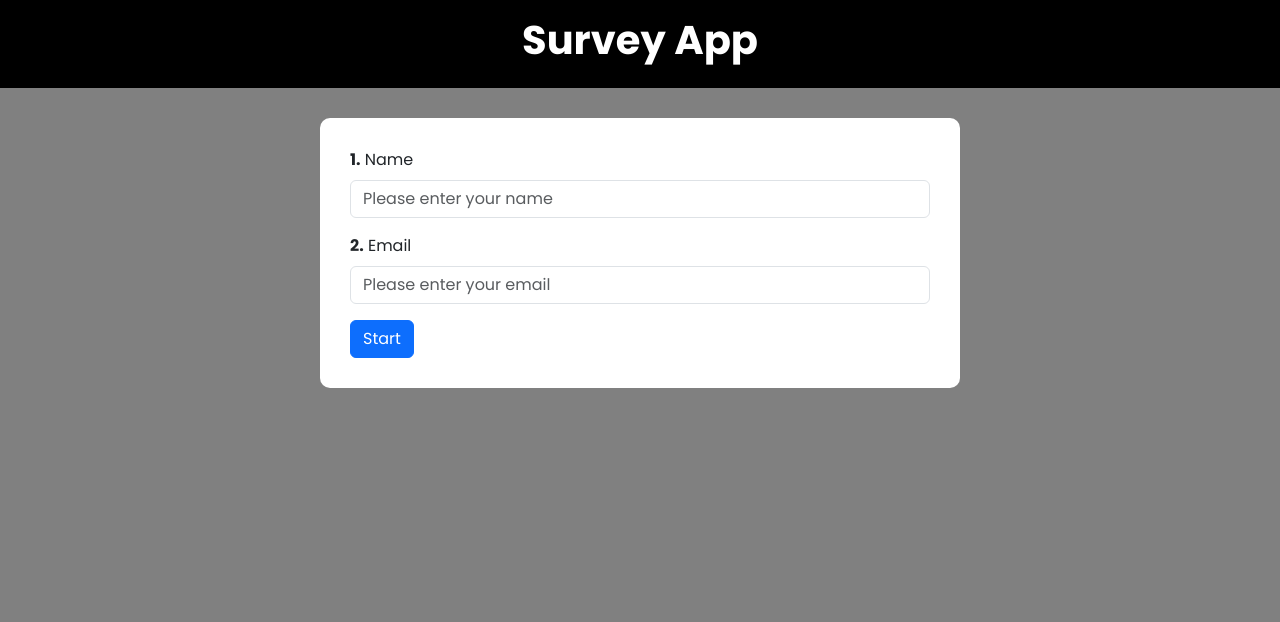
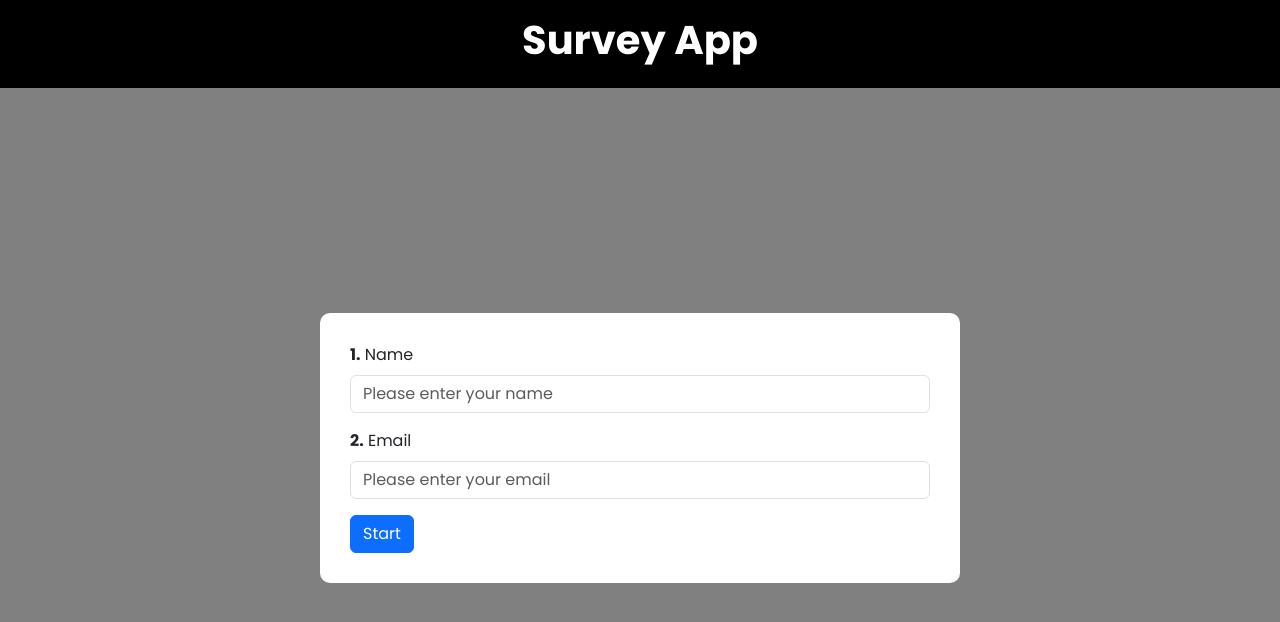
Before and after one commit to Hassan341-del/Survey--App, a React (Create React App) app: page / in a window 1280 px wide. Shown: the top 622 px of the page. Built offline with nearby package versions, Linux system fonts and the light colour scheme.

Commit message:
Name.css

```diff
--- a/src/Components/Name.css
+++ b/src/Components/Name.css
@@ -2,7 +2,7 @@
     display: flex;
     align-items: center;
     justify-content: center;
-    margin-top: 30px;
+    height: 90vh;
 
 }
 .name-bg {
```
